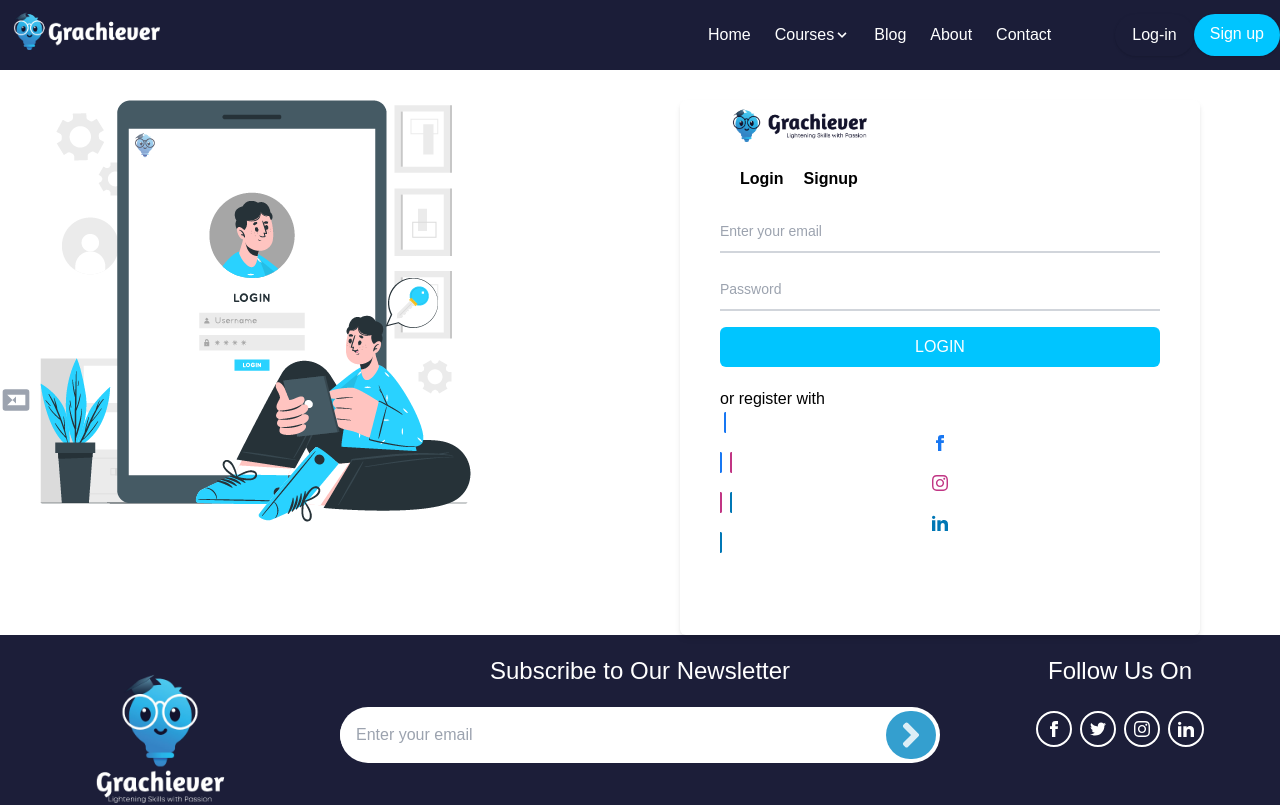
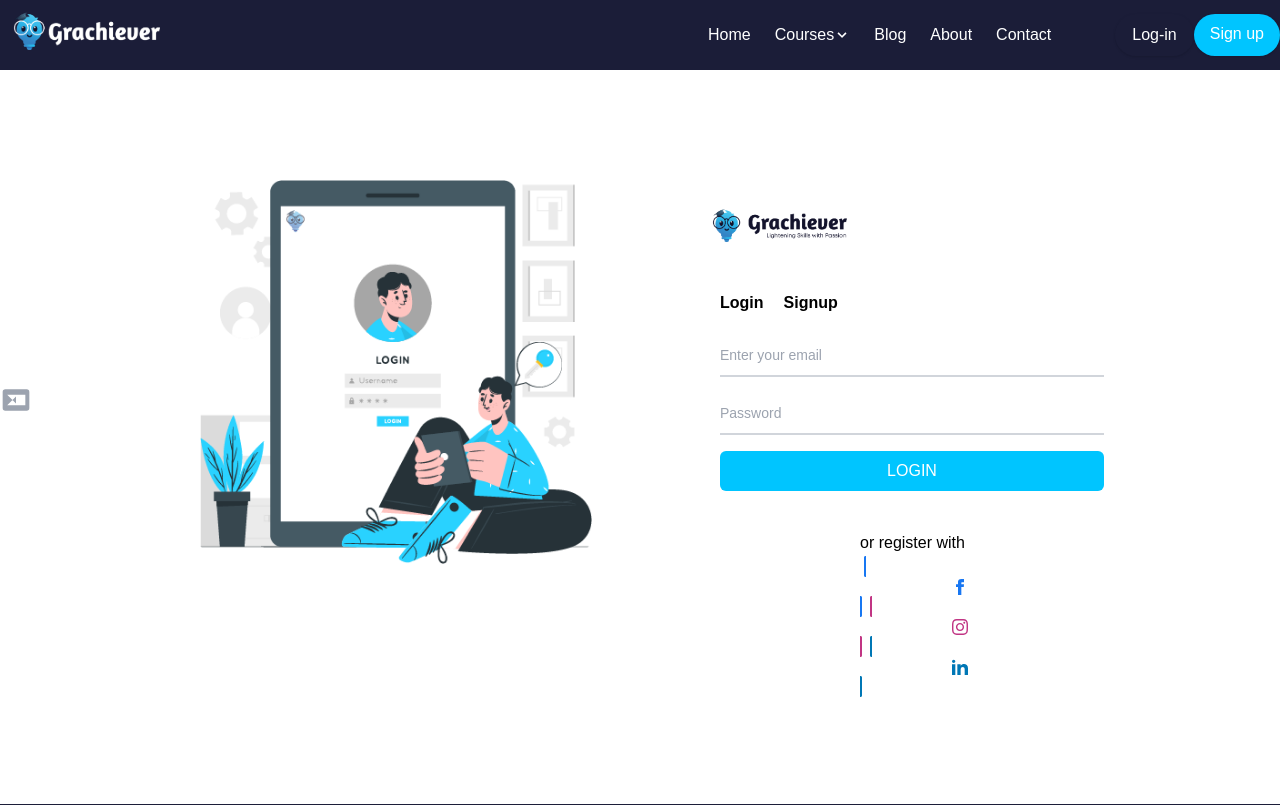
Before and after one commit to Ramnivas9753/Grachiever, a React (Create React App) app: page /login in a window 1280 px wide. Shown: the top 805 px of the page. Built offline with nearby package versions, Linux system fonts and the light colour scheme.

Commit message:
login changes

```diff
--- a/src/Components/Login.js
+++ b/src/Components/Login.js
@@ -27,11 +27,11 @@ function LoginAndRegister({ onLogin, onRegister }) {
     <section className="p-0 sm:p-0 md:p-10 lg:p-10 mt-5">
       <div className="h-auto grid grid-cols-1 md:grid-cols-1 lg:grid-cols-2" >
         <div className=" md:mt-10">
-          <img src={login} className='h-auto max-w-full' />
+          <img src={login} className='lg:h-96 max-w-full mt-20 mb-40 mx-40 ' />
         </div>
-        <div className="lg:h-full md:h-full mx-5 sm:mx-5 md:mx-10 lg:mx-10 mt-10 p-10 bg-white rounded-md shadow-md">
+        <div className=" lg:h-96 md:h-full  mx-5 sm:mx-5 md:mx-10 lg:mx-10  p-5 bg-white rounded-md items-center mb-40 mt-40  ">
           {/* <h2 className="text-xl font-medium mb-4">{isLogin ? 'Login' : 'Register'}</h2> */}
-          <img src={grachieverlogo} className="w-20 md:w-40 -mt-5 md:-mt-10" alt="Grachiever Logo" />
+          <img src={grachieverlogo} className="w-20 my-10 md:w-40 -mt-5 md:-mt-10 " alt="Grachiever Logo" />
           <p className="mt-4 text-left ml-5">
             {isLogin ? (
               <>
@@ -50,20 +50,20 @@ function LoginAndRegister({ onLogin, onRegister }) {
           {!isLogin && (
               <div className="mb-4 mt-5">
                 {/* <label htmlFor="confirmPassword" className="block text-gray-700 font-medium mb-2">Confirm Password</label> */}
-                <input type="text" id="confirmPassword" className="block py-2.5 px-0 w-full text-sm text-gray-900 bg-transparent border-0 border-b-2 border-gray-300 appearance-none dark:text-white dark:border-gray-600 dark:focus:border-blue-500 focus:outline-none focus:ring-0 focus:border-blue-600 peer" placeholder="Username" ref={confirmPasswordRef} />
+                <input type="text" id="confirmPassword" className="block py-2.5 px-0 w-96 ml-5 text-sm text-gray-900 bg-transparent border-0 border-b-2 border-gray-300 appearance-none dark:text-white dark:border-gray-600 dark:focus:border-blue-500 focus:outline-none focus:ring-0 focus:border-blue-600 peer" placeholder="Username" ref={confirmPasswordRef} />
                 <label for="floating_password" class="peer-focus:font-medium absolute text-sm text-gray-500 dark:text-gray-400 duration-300 transform -translate-y-6 scale-75 top-3 -z-10 origin-[0] peer-focus:left-0 peer-focus:text-blue-600 peer-focus:dark:text-blue-500 peer-placeholder-shown:scale-100 peer-placeholder-shown:translate-y-0 peer-focus:scale-75 peer-focus:-translate-y-6">confirmPassword</label>
               </div>
             )}
             <div className="mb-4 mt-5">
               {/* <label htmlFor="email" className="block text-gray-700 font-medium mb-2">Email</label> */}
 
-              <input type="email" id="email" className="block py-2.5 px-0 w-full text-sm text-gray-900 bg-transparent border-0 border-b-2 border-gray-300 appearance-none dark:text-white dark:border-gray-600 dark:focus:border-blue-500 focus:outline-none focus:ring-0 focus:border-blue-600 peer" placeholder="Enter your email" ref={emailRef} />
+              <input type="email" id="email" className="block py-2.5 px-0 w-96 ml-5 text-sm text-gray-900 bg-transparent border-0 border-b-2 border-gray-300 appearance-none dark:text-white dark:border-gray-600 dark:focus:border-blue-500 focus:outline-none focus:ring-0 focus:border-blue-600 peer" placeholder="Enter your email" ref={emailRef} />
               <label for="floating_email" class="peer-focus:font-medium absolute text-sm text-gray-500 dark:text-gray-400 duration-300 transform -translate-y-6 scale-75 top-3 -z-10 origin-[0] peer-focus:left-0 peer-focus:text-blue-600 peer-focus:dark:text-blue-500 peer-placeholder-shown:scale-100 peer-placeholder-shown:translate-y-0 peer-focus:scale-75 peer-focus:-translate-y-6">Email address</label>
             </div>
             <div className="mb-4">
               {/* <label htmlFor="password" className="block text-gray-700 font-medium mb-2">Password</label> */}
 
-              <input type="password" id="password" className="block py-2.5 px-0 w-full text-sm text-gray-900 bg-transparent border-0 border-b-2 border-gray-300 appearance-none dark:text-white dark:border-gray-600 dark:focus:border-blue-500 focus:outline-none focus:ring-0 focus:border-blue-600 peer" placeholder="Password" ref={passwordRef} />
+              <input type="password" id="password" className="block py-2.5 px-0 w-96 ml-5 text-sm text-gray-900 bg-transparent border-0 border-b-2 border-gray-300 appearance-none dark:text-white dark:border-gray-600 dark:focus:border-blue-500 focus:outline-none focus:ring-0 focus:border-blue-600 peer" placeholder="Password" ref={passwordRef} />
               <svg
                 className="absolute top-0 left-0 w-8 h-full text-gray-400 fill-current"
                 viewBox="0 0 24 24"
@@ -77,11 +77,12 @@ function LoginAndRegister({ onLogin, onRegister }) {
               </label>
             </div>
 
-            <button type="submit" className="bg-[#00c5ff] hover:bg-cyan-600 text-white rounded-md w-full px-4 py-2">{isLogin ? 'LOGIN' : 'SIGN UP'}</button>
+            <button type="submit" className="bg-[#00c5ff] hover:bg-cyan-600 text-white rounded-md w-96 ml-5 px-4 py-2">{isLogin ? 'LOGIN' : 'SIGN UP'}</button>
 
             {/* -------------logo--------------- */}
-            <div className='mx-auto mt-5 '>
-              <p>or register with</p>
+            <div className='mx-20 ml-20 mt-10 '>
+              <p className='ml-20 '>or register with</p>
+              <div className='mx-9 ml-20 mr-10 '>
               <a
                 href="#!"
                 type="button"
@@ -129,6 +130,7 @@ function LoginAndRegister({ onLogin, onRegister }) {
                     d="M4.98 3.5c0 1.381-1.11 2.5-2.48 2.5s-2.48-1.119-2.48-2.5c0-1.38 1.11-2.5 2.48-2.5s2.48 1.12 2.48 2.5zm.02 4.5h-5v16h5v-16zm7.982 0h-4.968v16h4.969v-8.399c0-4.67 6.029-5.052 6.029 0v8.399h4.988v-10.131c0-7.88-8.922-7.593-11.018-3.714v-2.155z" />
                 </svg>
               </a>
+              </div>
             </div>
 
 
```
